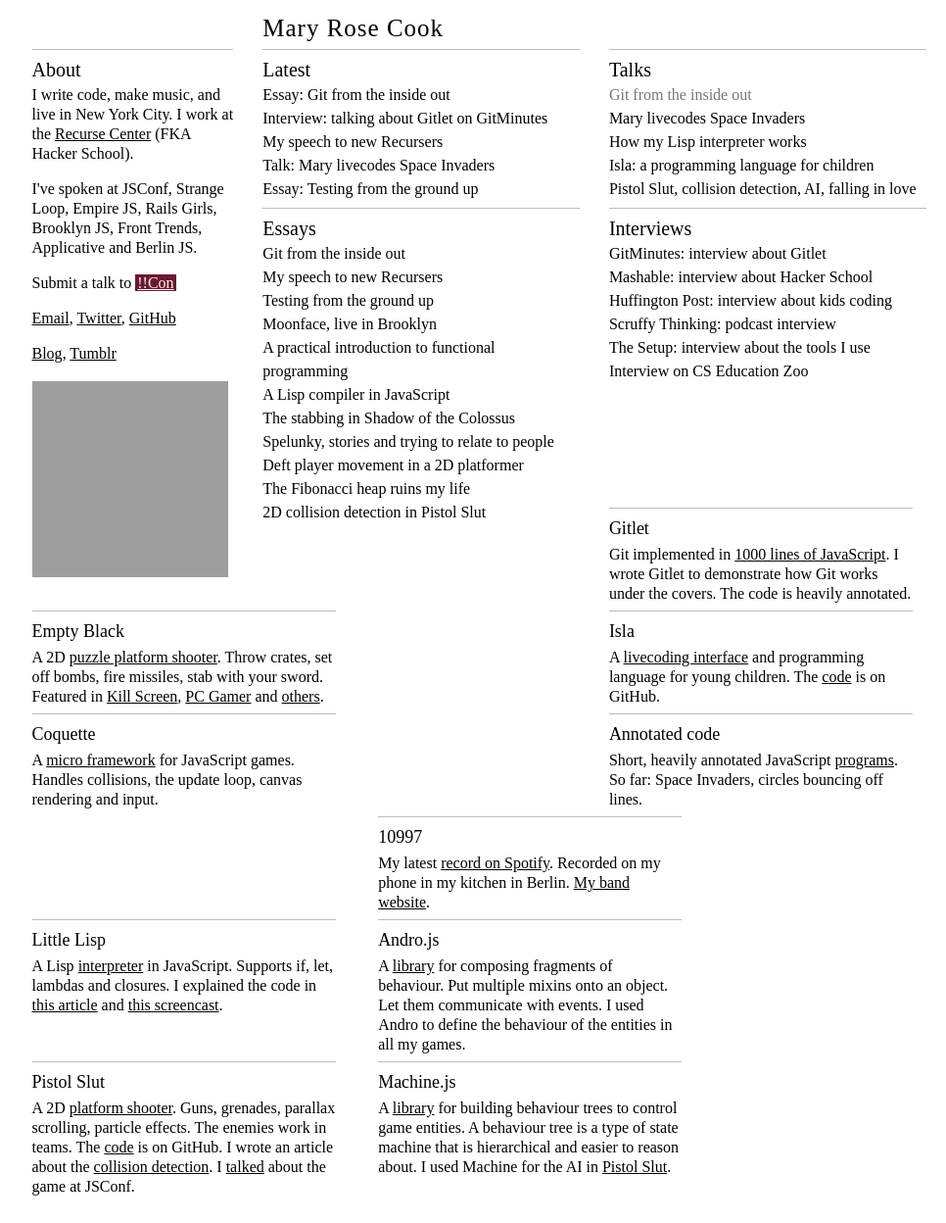
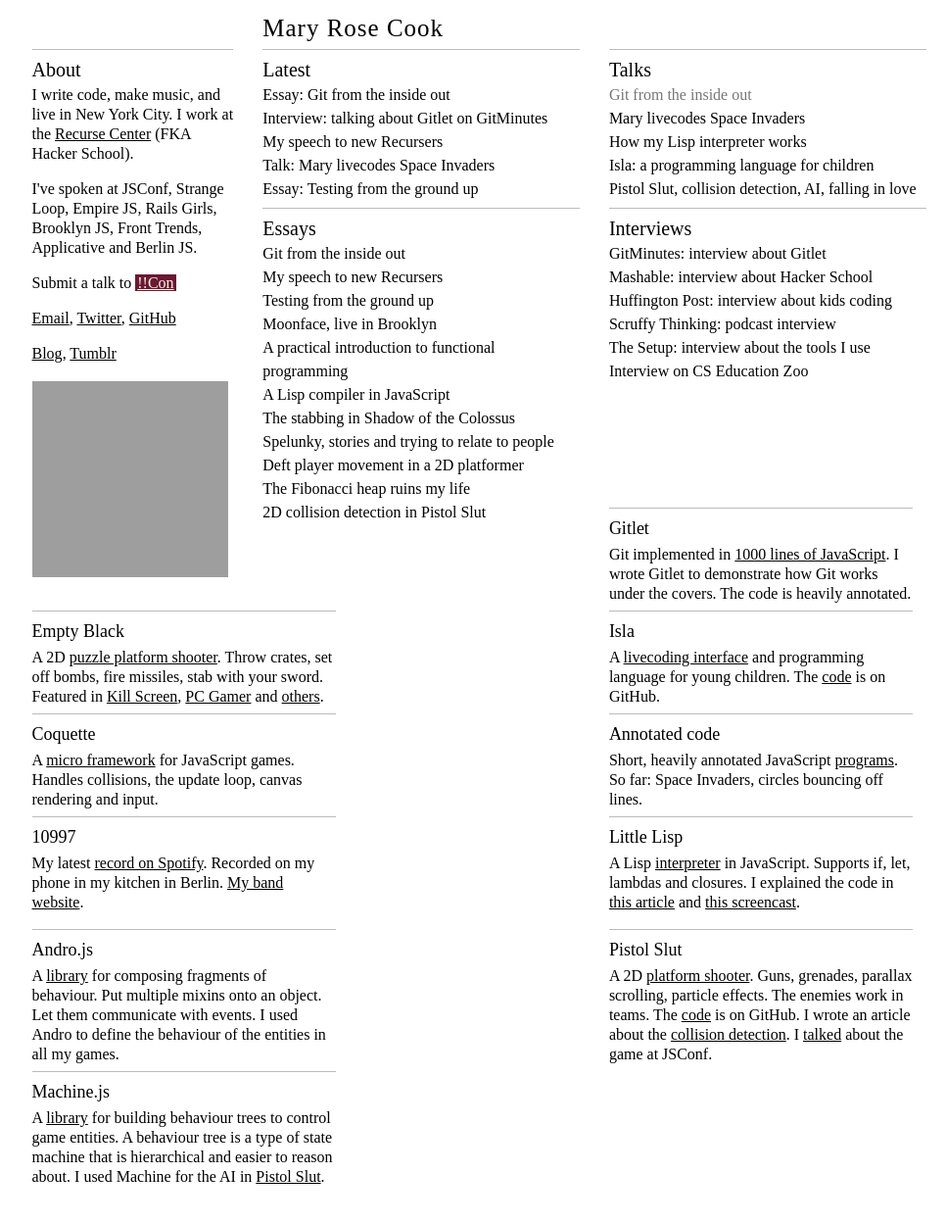
Before and after one commit to zahrabakhshalizadeh/maryrosecook.com, a Jekyll site: the page index.html, which Jekyll copies as it is, in a window 1280 px wide. Shown: the whole page at 98% size, without its empty margins (151-1117 px from the left). Built offline with Jekyll 4.4.1, drawn with Linux system fonts in a browser that asks for light colours; Markdown is read by kramdown in place of the engine named in the settings; grey boxes are pictures that could not be loaded.

Commit message:
Can make project auto height on homepage

```diff
--- a/index.html
+++ b/index.html
@@ -164,7 +164,7 @@
       </div>
 
       <div class="col-4point5-12">
-        <div class="content project" style="height: 110px;">
+        <div class="content project" style="height: auto;">
           <h3><a href="http://coquette.maryrosecook.com">Coquette</a></h3>
           <p>
             A <a href="http://coquette.maryrosecook.com">micro framework</a> for JavaScript games.
```
